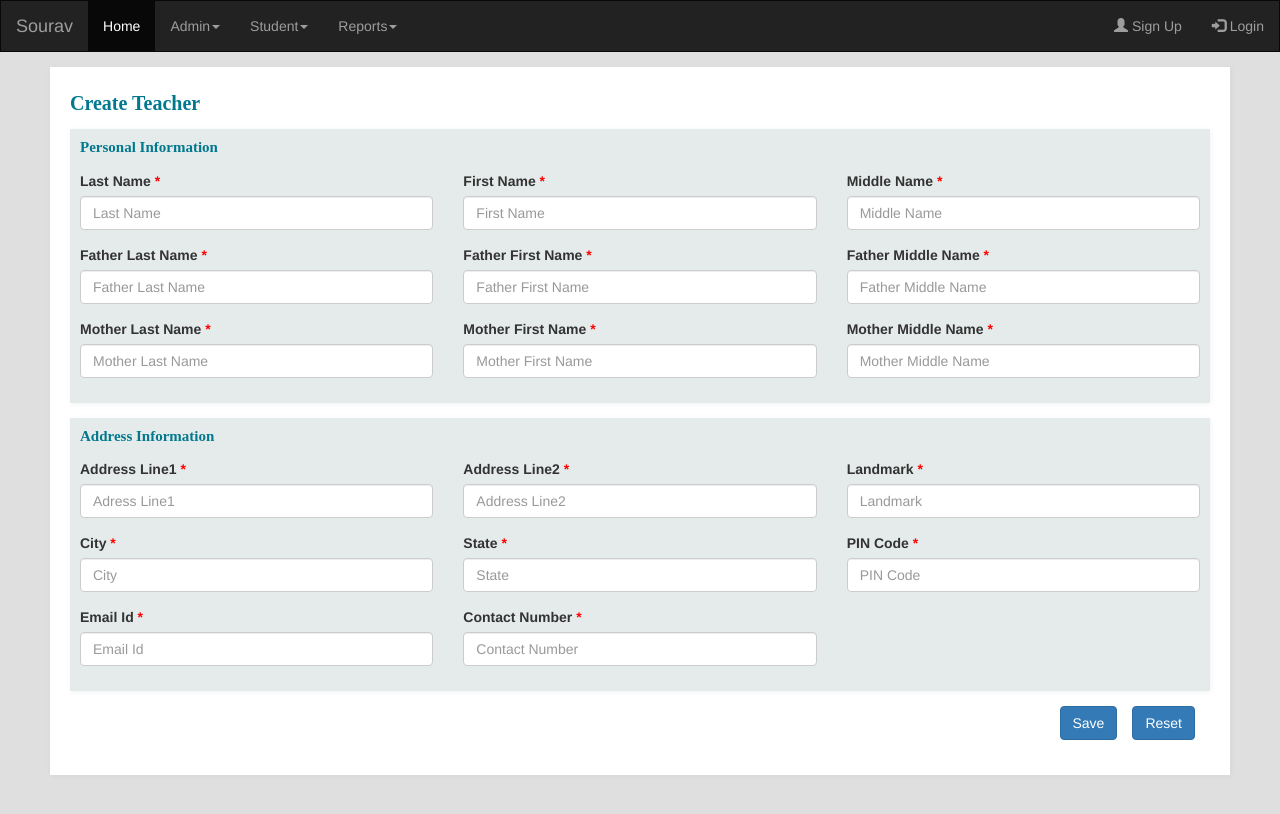
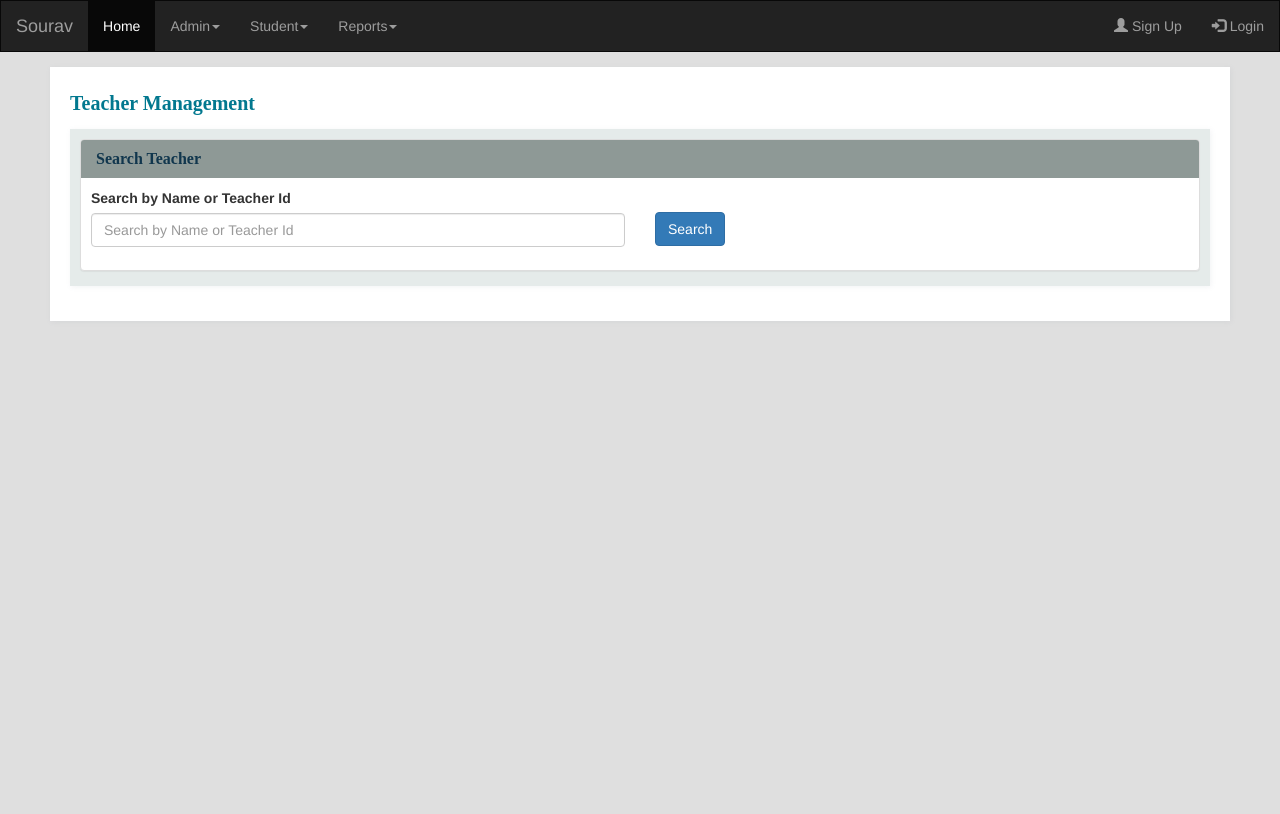
Before and after one commit to imoitra007/SouravMusicSchool, an Angular app in the folder my-dream-app/: page / in a window 1280 px wide. Shown: the top 814 px of the page. Built offline with nearby package versions, Linux system fonts and the light colour scheme.

Commit message:
Seach Teacher Component

```diff
--- a/my-dream-app/src/app/Teacher/createteacher/createteacher.component.html
+++ b/my-dream-app/src/app/Teacher/createteacher/createteacher.component.html
@@ -189,7 +189,7 @@
   <div class="form-group text-right">
     <button class="btn btn-primary btn-space">Save</button>
     <button class="btn btn-primary btn-space">Reset</button>
-</div>
+  </div>
 
   <!-- <div class="odd-card">
     <div class="row">
--- a/my-dream-app/src/app/Teacher/searchteacher/searchteacher.component.html
+++ b/my-dream-app/src/app/Teacher/searchteacher/searchteacher.component.html
@@ -1,3 +1,33 @@
-<p>
-  searchteacher works!
-</p>
+<div class="row card-style-main">
+  <h4 class="main-title">Teacher Management</h4>
+  <div class="odd-card">
+    <div class="panel-group mb-0">
+      <div class="panel panel-default">
+        <div class="panel-heading">
+          <h4 class="panel-title">
+            <a href="#">
+              Search Teacher
+            </a>
+          </h4>
+        </div>
+
+        <div class="panel-body">
+          <div class="row">
+            <div class="col-lg-6 col-md-6 col-sm-6">
+              <div class="form-group mb-0">
+                <label for="AccountName" class="form-label">Search by Name or Teacher Id</label>
+                <input type="text" placeholder="Search by Name or Teacher Id" id="AccountName" class="form-control form-field" />
+              </div>
+            </div>
+            <div class="col-lg-6 col-md-6 col-sm-6">
+              <div class="btn-wrap pb-0 mt-24">
+                <button class="btn btn-primary"><i class="fa fa-search"></i>Search</button>
+              </div>
+            </div>
+          </div>
+        </div>
+      </div>
+    </div>
+  </div>
+
+</div>
--- a/my-dream-app/src/app/app.component.html
+++ b/my-dream-app/src/app/app.component.html
@@ -5,6 +5,7 @@
     <!-- Login Component   -->
     <!-- <app-login></app-login> -->
 
-    <app-createteacher></app-createteacher>
+    <!-- <app-createteacher></app-createteacher> -->
+    <app-searchteacher></app-searchteacher>
   </div>
 </div>
--- a/my-dream-app/src/styles.css
+++ b/my-dream-app/src/styles.css
@@ -26,6 +26,10 @@
 }
 .ml-10 {
     margin-left: 10px;
+}
+
+.mt-24 {
+    margin-top: 24px;
 }
 
 /* Card Style - Outer Card */
@@ -73,3 +77,33 @@ sup {
     font-size: 100%;
     top: -.0em;
 }
+
+/* Collapse Styles */
+
+.panel-group {
+    margin-bottom: 5px;
+}
+
+    .panel-group .panel-heading {
+        padding: 10px 15px;
+        background: #8e9996;
+    }
+
+        .panel-group .panel-heading .panel-title {
+            color: #10364d;
+            line-height: 18px;
+            font-family: 'gothic';
+            font-size: 16px;
+            font-weight: bold;
+        }
+
+        .panel-group .panel-heading a:hover, .panel-group .panel-heading a:focus {
+            text-decoration: none;
+        }
+
+    .panel-group .panel-body {
+        padding: 10px;
+        padding-bottom: 8px;
+    }
+
+/* Collapse Styles End */
```
